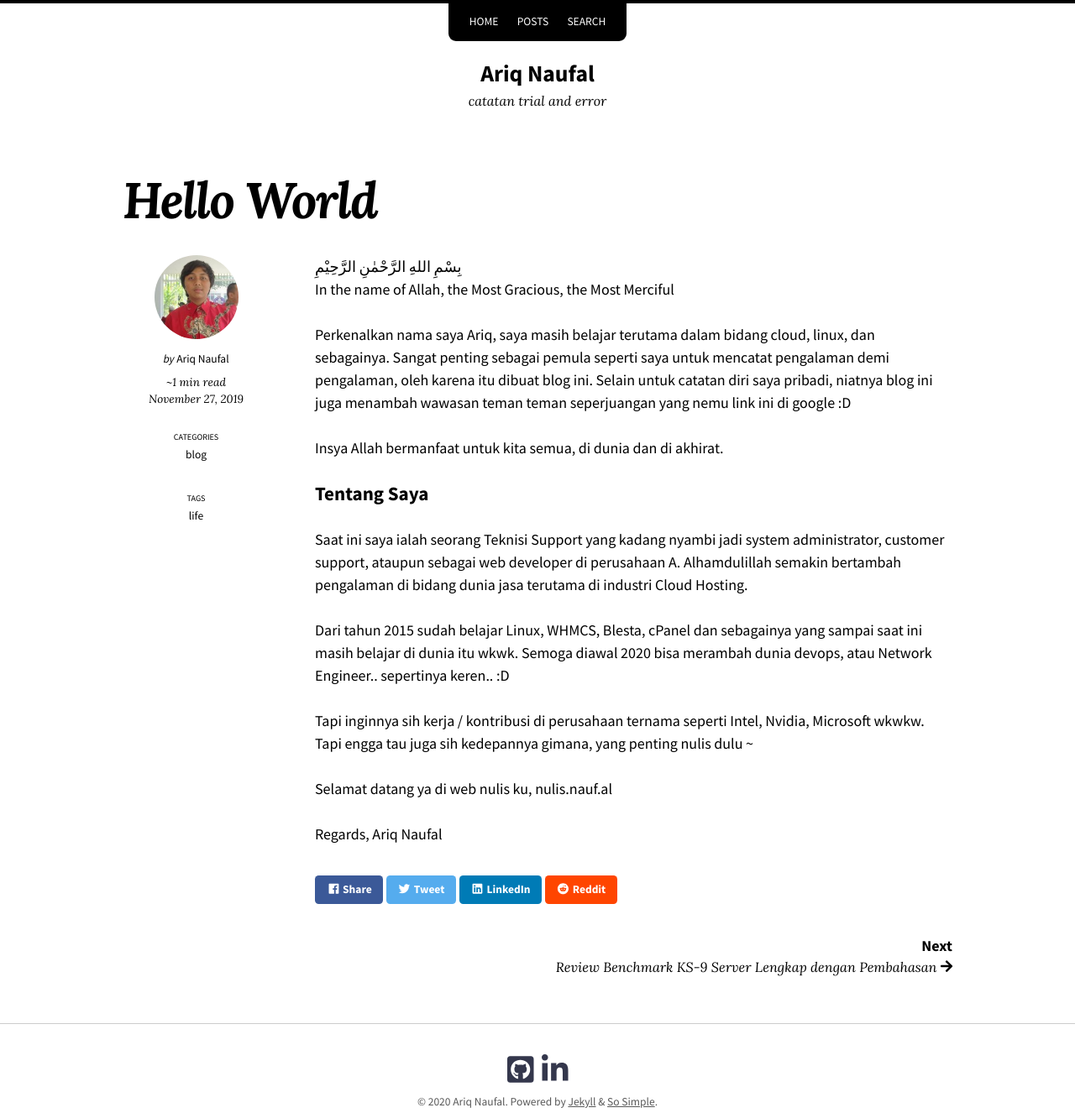
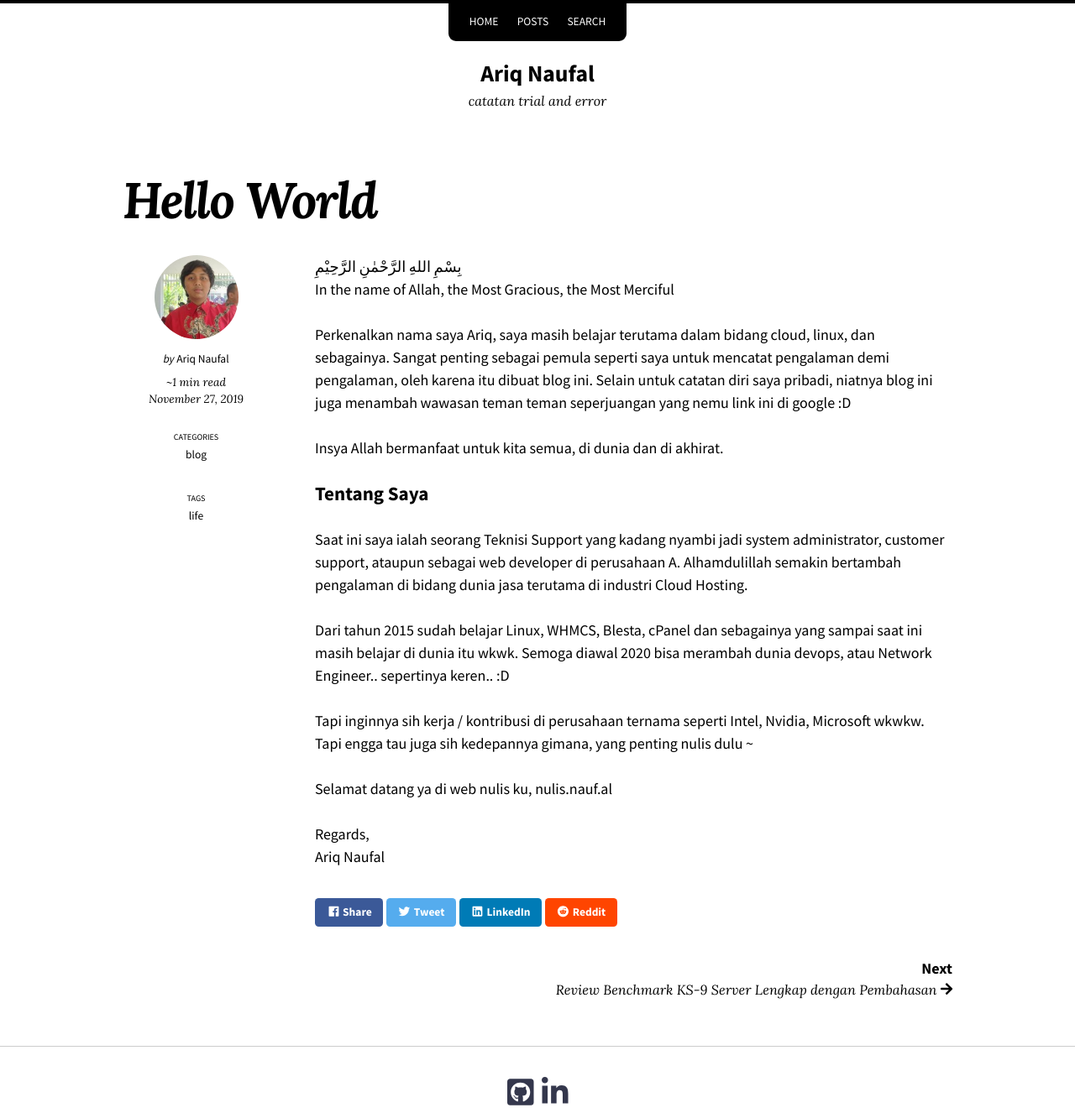
Before and after one commit to naufdotal/naufdotal.github.io, a plain HTML site: page blog/hello-world/index.html in a window 1280 px wide. Shown: the top 1326 px of the page at 84% size. Drawn offline with nearby package versions, Linux system fonts and the light colour scheme; a script that the page names is missing.

Commit message:
update biasa pt2

```diff
--- a/blog/hello-world/index.html
+++ b/blog/hello-world/index.html
@@ -162,7 +162,7 @@ Tapi engga tau juga sih kedepannya gimana, yang penting nulis dulu ~</p>
 <p>Selamat datang ya di web nulis ku,
 nulis.nauf.al</p>
 
-<p>Regards,
+<p>Regards,<br />
 Ariq Naufal</p>
 
 
```
